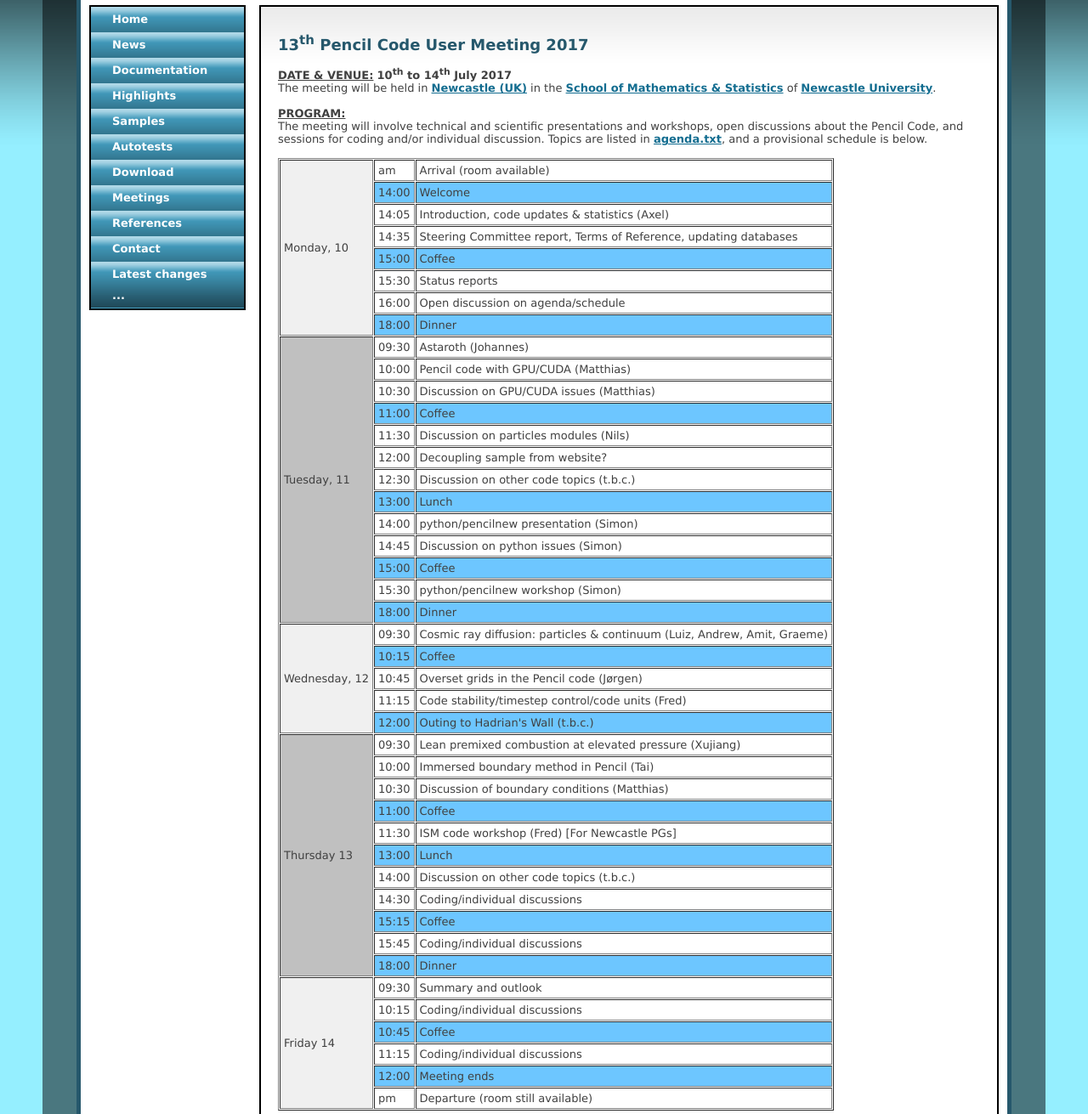
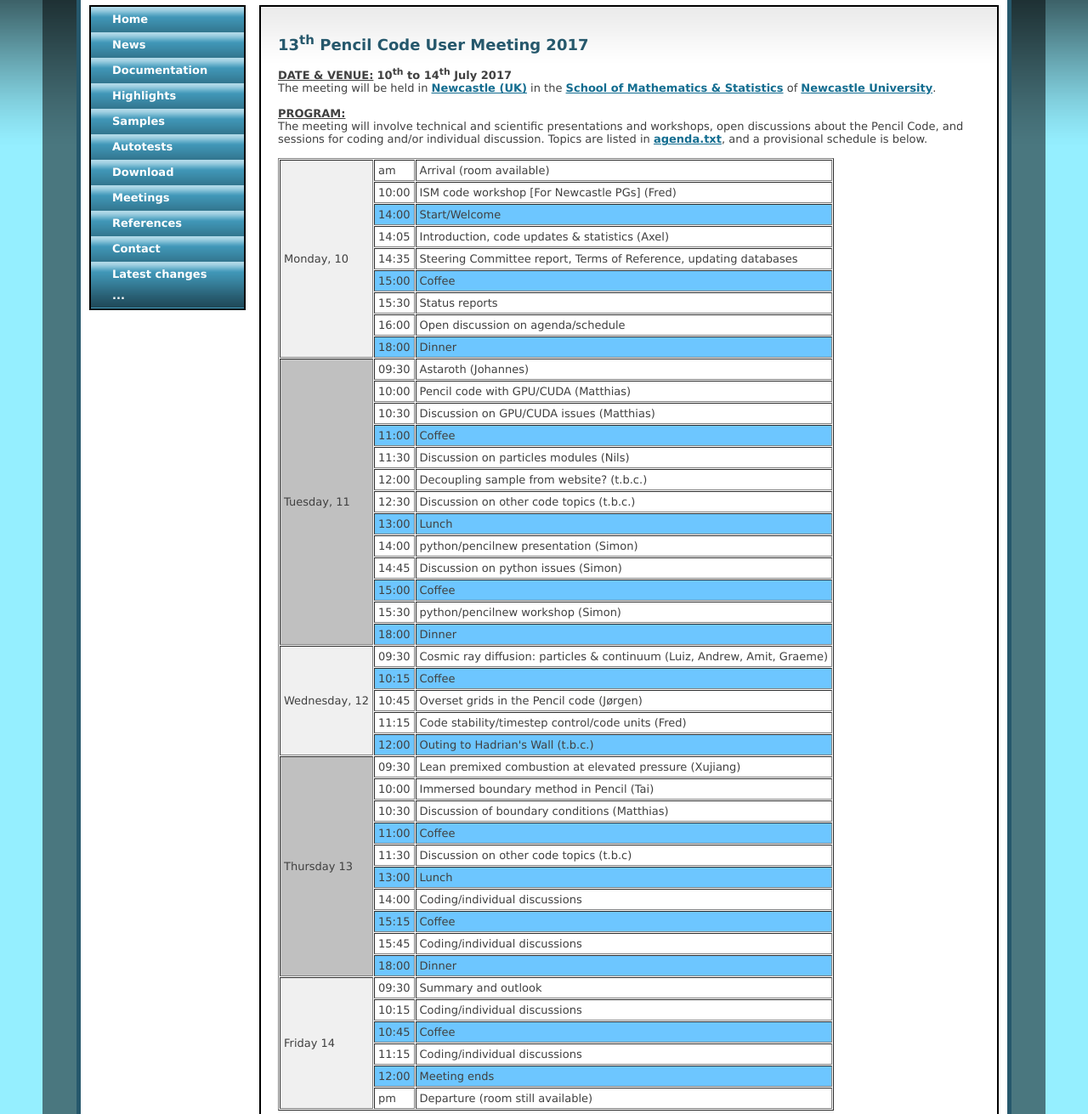
Before and after one commit to pencil-code/website, a PHP site: page /UserMeetings/2017/index.php in a window 1280 px wide. Shown: the part 90-1401 px from the top of the page at 85% size. Run offline with PHP 8.4, Linux system fonts and the light colour scheme.

Commit message:
move workshop for Ncl PGs.

```diff
--- a/UserMeetings/2017/index.php
+++ b/UserMeetings/2017/index.php
@@ -20,9 +20,10 @@ and a provisional schedule is below.
 <p>
 <table border="1" cellpadding="4" cellspacing="1">
 <!-- <tr><td rowspan="9" bgcolor="#f0f0f0">Monday, 10</td> -->
-<tr><td rowspan="8" bgcolor="#f0f0f0">Monday, 10</td>
+<tr><td rowspan="9" bgcolor="#f0f0f0">Monday, 10</td>
     <td>am</td><td>Arrival (room available)</td></tr>
-<tr bgcolor="#6dc6ff"><td>14:00</td><td>Welcome</td></tr>
+<tr><td>10:00</td><td>ISM code workshop [For Newcastle PGs] (Fred) </td></tr>
+<tr bgcolor="#6dc6ff"><td>14:00</td><td>Start/Welcome</td></tr>
 <tr><td>14:05</td><td>Introduction, code updates &amp; statistics (Axel) </td></tr>
 <tr><td>14:35</td><td>Steering Committee report, Terms of Reference, updating databases</td></tr>
 <tr bgcolor="#6dc6ff"><td>15:00</td><td>Coffee</td></tr>
@@ -39,7 +40,7 @@ and a provisional schedule is below.
 <tr><td>10:30</td><td>Discussion on GPU/CUDA issues (Matthias) </td></tr>
 <tr bgcolor="#6dc6ff"><td>11:00</td><td>Coffee</td></tr>
 <tr><td>11:30</td><td>Discussion on particles modules (Nils) </td></tr>
-<tr><td>12:00</td><td>Decoupling sample from website? </td></tr>
+<tr><td>12:00</td><td>Decoupling sample from website? (t.b.c.) </td></tr>
 <tr><td>12:30</td><td>Discussion on other code topics (t.b.c.) </td></tr>
 <tr bgcolor="#6dc6ff"><td>13:00</td><td>Lunch</td></tr>
 <tr><td>14:00</td><td>python/pencilnew presentation (Simon) </td></tr>
@@ -60,15 +61,14 @@ and a provisional schedule is below.
 
 <!--<tr><td rowspan="12" bgcolor="#c0c0c0">Thursday 13</td>
     <td>09:00</td><td>Individual discussions/coding</td></tr> -->
-<tr><td rowspan="11" bgcolor="#c0c0c0">Thursday 13</td>
+<tr><td rowspan="10" bgcolor="#c0c0c0">Thursday 13</td>
     <td>09:30</td><td>Lean premixed combustion at elevated pressure (Xujiang)</td></tr>
 <tr><td>10:00</td><td>Immersed boundary method in Pencil (Tai)</td></tr>
 <tr><td>10:30</td><td>Discussion of boundary conditions (Matthias)</td></tr>
 <tr bgcolor="#6dc6ff"><td>11:00</td><td>Coffee</td></tr>
-<tr><td>11:30</td><td>ISM code workshop (Fred) [For Newcastle PGs]  </td></tr>
+<tr><td>11:30</td><td>Discussion on other code topics (t.b.c) </td></tr>
 <tr bgcolor="#6dc6ff"><td>13:00</td><td>Lunch </td></tr>
-<tr><td>14:00</td><td>Discussion on other code topics (t.b.c.) </td></tr>
-<tr><td>14:30</td><td>Coding/individual discussions</td></tr>
+<tr><td>14:00</td><td>Coding/individual discussions</td></tr>
 <tr bgcolor="#6dc6ff"><td>15:15</td><td>Coffee</td></tr>
 <tr><td>15:45</td><td>Coding/individual discussions</td></tr>
 <tr bgcolor="#6dc6ff"><td>18:00</td><td>Dinner</td></tr>
```
